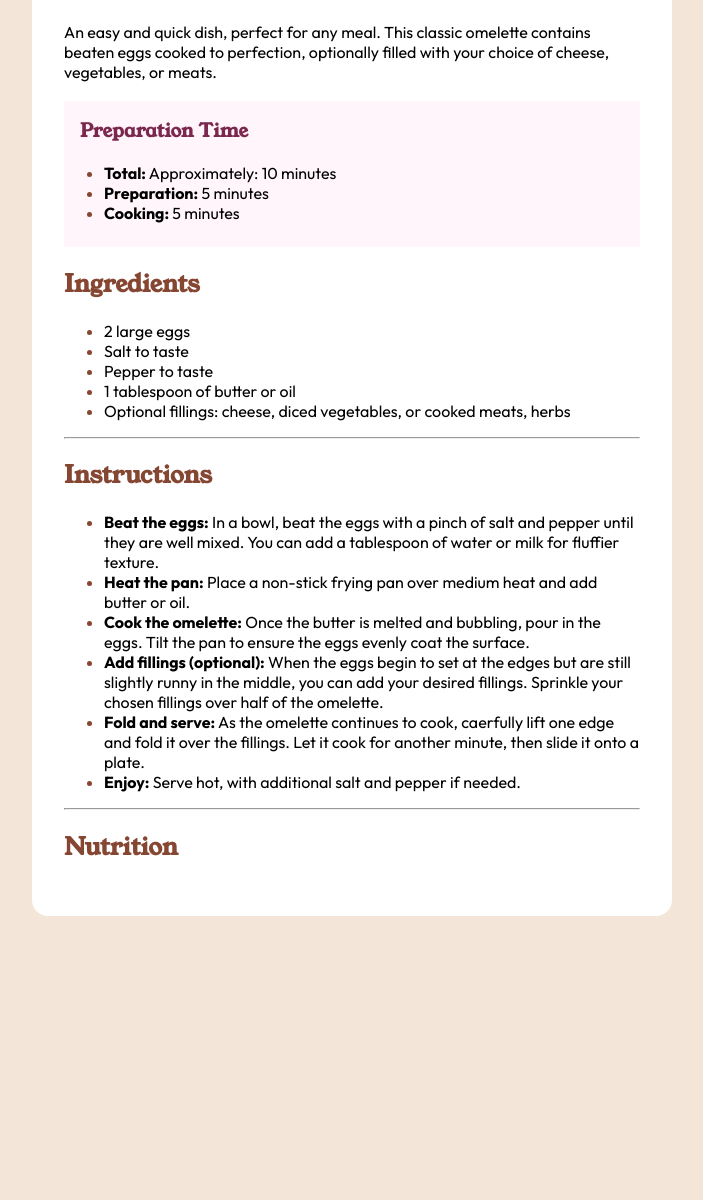
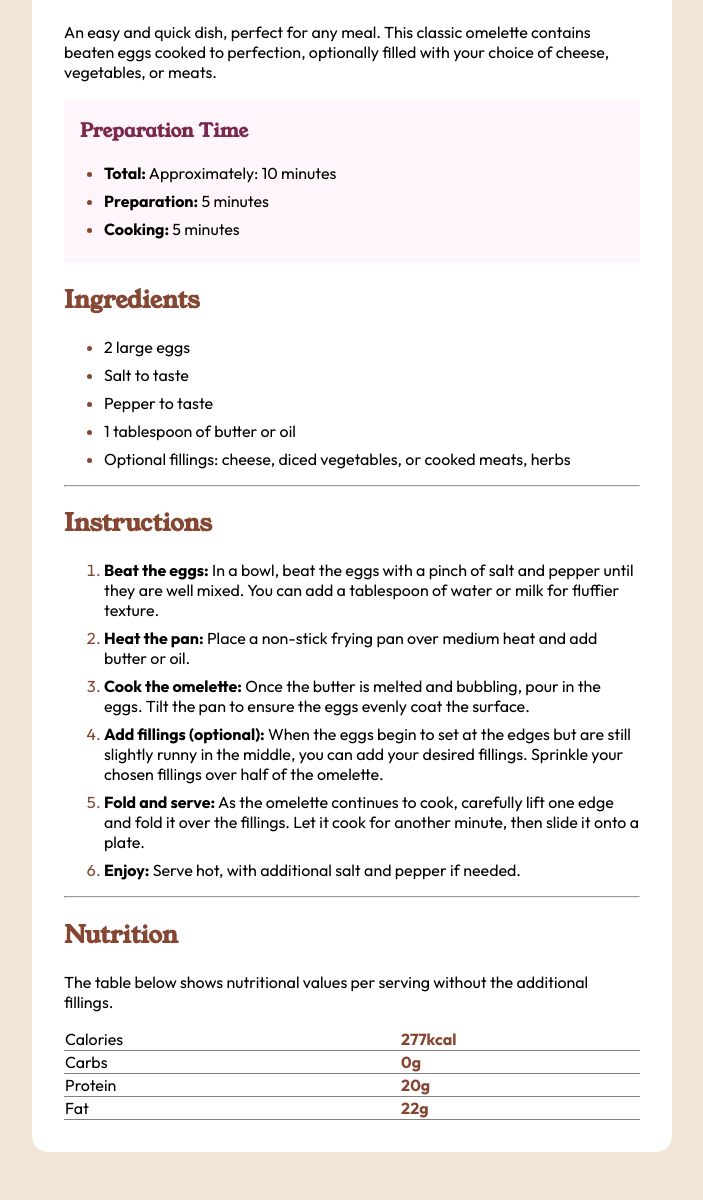
Before and after one commit to AtakanKaracaNHL/Week3, a PHP site: page / in a window 1280 px wide. Shown: the part 413-1613 px from the top of the page, without its empty margins (288-991 px from the left). Before the commit the page ends 1329 px from the top, so only its background shows below. Run offline with PHP 8.4, Linux system fonts and the light colour scheme.

Commit message:
Website compleet

```diff
--- a/Functies & Webpagina's/css/index.css
+++ b/Functies & Webpagina's/css/index.css
@@ -51,3 +51,23 @@ h3{
     padding: 1rem;
     padding-bottom: 0;
 }
+
+li{
+    margin-bottom: 0.5rem;
+}
+
+.values{
+    color: hsl(14, 45%, 36%);
+    grid-column: 2/3;
+    padding-left: 15rem;
+}
+
+table{
+    border-collapse: collapse;
+    width: 100%;
+    padding-bottom: 0.5rem;
+}
+
+tr{
+    border-bottom: 1px solid gray;
+}
--- a/Functies & Webpagina's/index.html
+++ b/Functies & Webpagina's/index.html
@@ -3,7 +3,7 @@
 <head>
     <meta charset="UTF-8">
     <meta name="viewport" content="width=device-width, initial-scale=1.0">
-    <title>Document</title>
+    <title>Omelette</title>
     <link rel="stylesheet" href="css/index.css">
 </head>
 <body>
@@ -35,19 +35,36 @@
             </ul>
             <hr>
 
-
             <h2>Instructions</h2>
-            <ul>
+            <ol>
                 <li><strong>Beat the eggs:</strong> In a bowl, beat the eggs with a pinch of salt and pepper until they are well mixed. You can add a tablespoon of water or milk for fluffier texture.</li>
                 <li><strong>Heat the pan:</strong> Place a non-stick frying pan over medium heat and add butter or oil.</li>
                 <li><strong>Cook the omelette:</strong> Once the butter is melted and bubbling, pour in the eggs. Tilt the pan to ensure the eggs evenly coat the surface.</li>
                 <li><strong>Add fillings (optional):</strong> When the eggs begin to set at the edges but are still slightly runny in the middle, you can add your desired fillings. Sprinkle your chosen fillings over half of the omelette.</li>
-                <li><strong>Fold and serve:</strong> As the omelette continues to cook, caerfully lift one edge and fold it over the fillings. Let it cook for another minute, then slide it onto a plate.</li>
+                <li><strong>Fold and serve:</strong> As the omelette continues to cook, carefully lift one edge and fold it over the fillings. Let it cook for another minute, then slide it onto a plate.</li>
                 <li><strong>Enjoy:</strong> Serve hot, with additional salt and pepper if needed.</li>
-            </ul>
+            </ol>
             <hr>
 
             <h2>Nutrition</h2>
+            <p>The table below shows nutritional values per serving without the additional fillings.</p>
+            <table>
+                <tr>
+                    <td>Calories</td>
+                    <td class="values"><strong>277kcal</strong></td>
+                </tr>
+                <tr>
+                    <td>Carbs</td>
+                    <td class="values"><strong>0g</strong></td>
+                </tr>
+                <tr>
+                    <td>Protein</td>
+                    <td class="values"><strong>20g</strong></td>
+                </tr>
+                <tr>
+                    <td>Fat</td>
+                    <td class="values"><strong>22g</strong></td>
+                </tr>
         </div>
     </main>
 </body>
```
